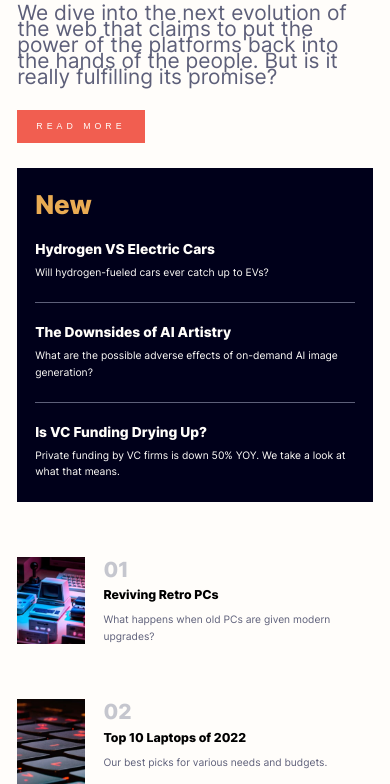
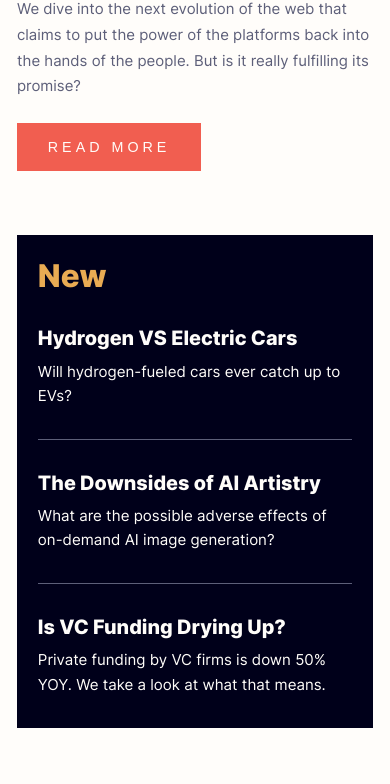
Before and after one commit to vishwa-akshat/news-homepage, a plain HTML site: page index.html in a window 390 px wide. Shown: the part 514-1298 px from the top of the page. Drawn offline with Linux system fonts and the light colour scheme.

Commit message:
feat: mobile view styles added

```diff
--- a/style.css
+++ b/style.css
@@ -26,9 +26,9 @@ body {
 }
 
 .container {
-  max-width: 1440px;
+  max-width: 1112px;
   margin: 0 auto;
-  padding: 6.2vw 11.45vw;
+  padding: 6.2vw 0;
   font-family: Inter, sans-serif;
 }
 
@@ -210,6 +210,10 @@ body {
   html {
     font-size: 12px;
   }
+
+  .container {
+    padding: 6vw;
+  }
 }
 
 @media (max-width: 768px) {
@@ -218,13 +222,13 @@ body {
   }
 
   .container {
-    padding: 6.2vw 3vw;
+    padding: 6vw 3vw;
   }
 }
 
 @media (max-width: 425px) {
   .container {
-    padding: 7.8vw 4.4vw;
+    padding: 7.75vw 4.35vw;
   }
 
   .links-wrapper {
@@ -238,7 +242,7 @@ body {
   .content-wrapper {
     margin-top: 2.6rem;
     grid-template-columns: auto;
-    gap: 2.3rem;
+    gap: 0;
   }
 
   /* page image */
@@ -257,114 +261,76 @@ body {
     height: 100%;
   }
 
-  /* .heading-wrapper {} */
-
   .heading {
-    font-size: 3.63rem;
+    margin-top: 2.3rem;
+    font-size: 3.67rem;
     line-height: 3.6rem;
   }
 
-  /* .web-3-info-wrapper{} */
-
   .web-3-info {
-    font-size: 1.9rem;
-    line-height: 1.45rem;
-    margin-bottom: 2.3rem;
+    margin-top: 1.6rem;
+    font-size: 1.36rem;
+    line-height: 2.35rem;
+    margin-bottom: 2.1rem;
   }
 
   .read-more-btn {
-    width: 11.6rem;
-    height: 3rem;
-    border: none;
-    text-transform: uppercase;
-    font-size: 0.8rem;
+    width: 16.75rem;
+    height: 4.3rem;
+    font-size: 1.3rem;
     letter-spacing: 4px;
-    background: hsl(5, 85%, 63%);
-    color: hsl(36, 100%, 99%);
-    cursor: pointer;
-    transition: all 0.2s ease;
-  }
-
-  .read-more-btn:hover {
-    background: hsl(240, 100%, 5%);
-    color: hsl(36, 100%, 99%);
   }
 
   /* news stories */
   .new-stories-wrapper {
+    margin: 5.9rem 0 2.25rem;
     grid-column: 1;
     grid-row: auto;
-    background: hsl(240, 100%, 5%);
-    color: hsl(36, 100%, 99%);
-    padding: 1.9rem 1.64rem 0 1.64rem;
+    padding: 2rem 1.9rem 0 1.9rem;
   }
 
   .new-heading {
-    color: hsl(35, 77%, 62%);
-    font-size: 2.36rem;
+    font-size: 2.85rem;
   }
 
   .news-wrapper {
-    border-bottom: 1px solid hsl(236, 13%, 42%);
-    padding: 1.9rem 0 2rem;
-  }
-
-  .news-wrapper:last-child {
-    border-bottom: none;
+    padding: 2.8rem 0 2.8rem;
   }
 
   .news-title {
-    font-size: 1.25rem;
-    margin-bottom: 0.625rem;
+    font-size: 1.805rem;
+    margin-bottom: 0.85rem;
   }
 
   .news-info {
-    font-size: 0.94rem;
-    line-height: 1.5rem;
+    font-size: 1.37rem;
+    line-height: 2.2rem;
   }
 
   .latest-news {
-    margin-top: 2.7rem;
-    display: flex;
+    margin-top: 3.15rem;
   }
 
   .news-image {
-    width: 6.2rem;
+    width: 9.15rem;
   }
 
   .news-info-wrapper {
-    margin-left: 1.65rem;
+    margin-left: 2rem;
   }
 
   .news-number {
-    font-size: 1.9rem;
-    font-weight: 900;
-    color: hsl(233, 8%, 79%);
+    font-size: 2.8rem;
   }
 
   .latest-news-title {
-    font-weight: 900;
-    margin-top: 0.5rem;
-    font-size: 1.12rem;
-    cursor: pointer;
-    transition: all 0.3s ease;
-  }
-
-  .latest-news-title:hover {
-    color: hsl(5, 85%, 63%);
+    margin-top: 0.8rem;
+    font-size: 1.65rem;
   }
 
   .latest-news-info {
-    margin-top: 0.83rem;
-    font-size: 0.935rem;
-    line-height: 1.5rem;
-    color: hsl(236, 13%, 42%);
-  }
-
-  .attribution {
-    font-family: Inter;
-    font-size: 0.78rem;
-    text-align: center;
-    margin: 10px 0;
+    margin-top: 1rem;
+    font-size: 1.38rem;
+    line-height: 2.3rem;
   }
 }
```
